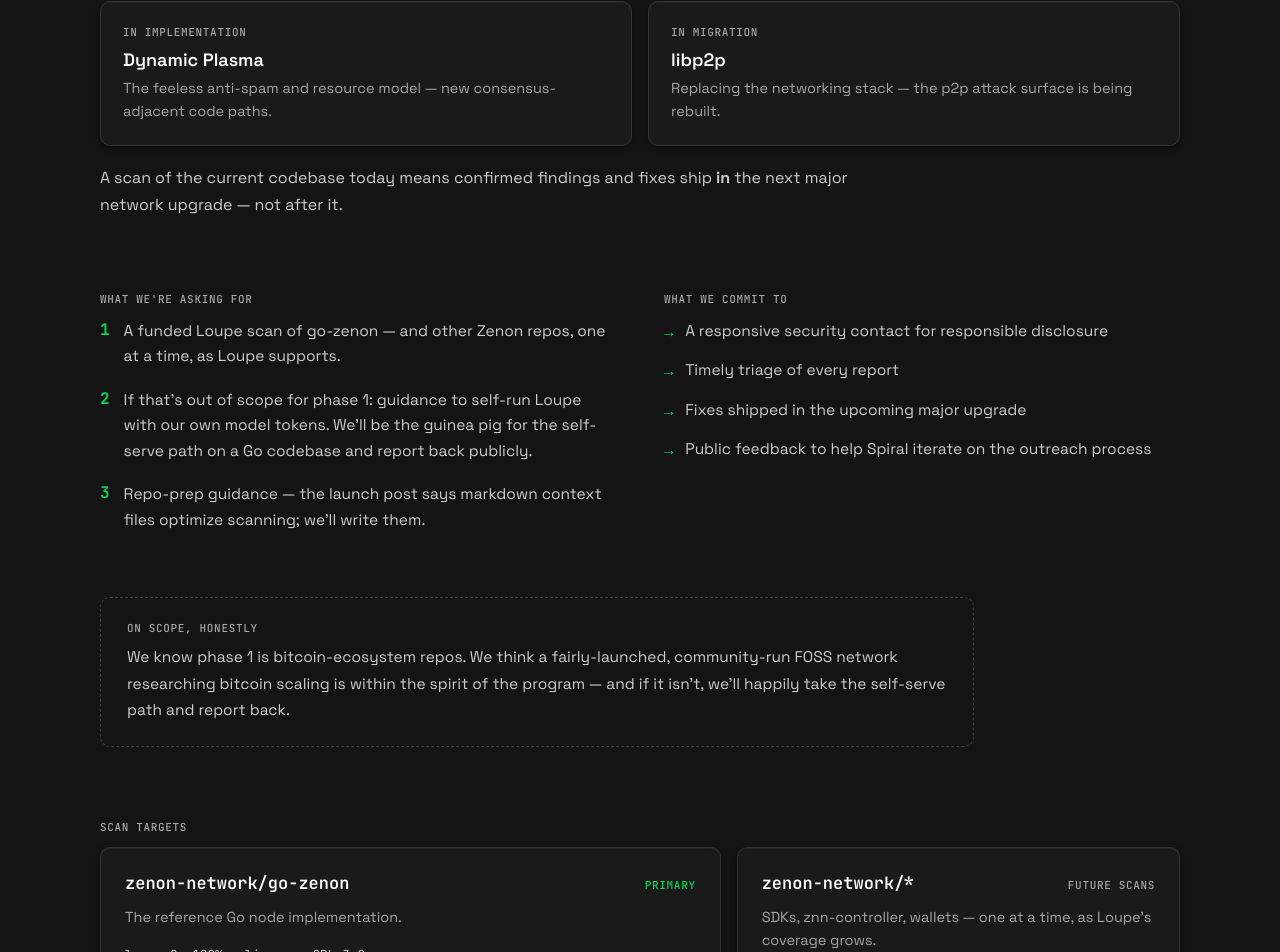
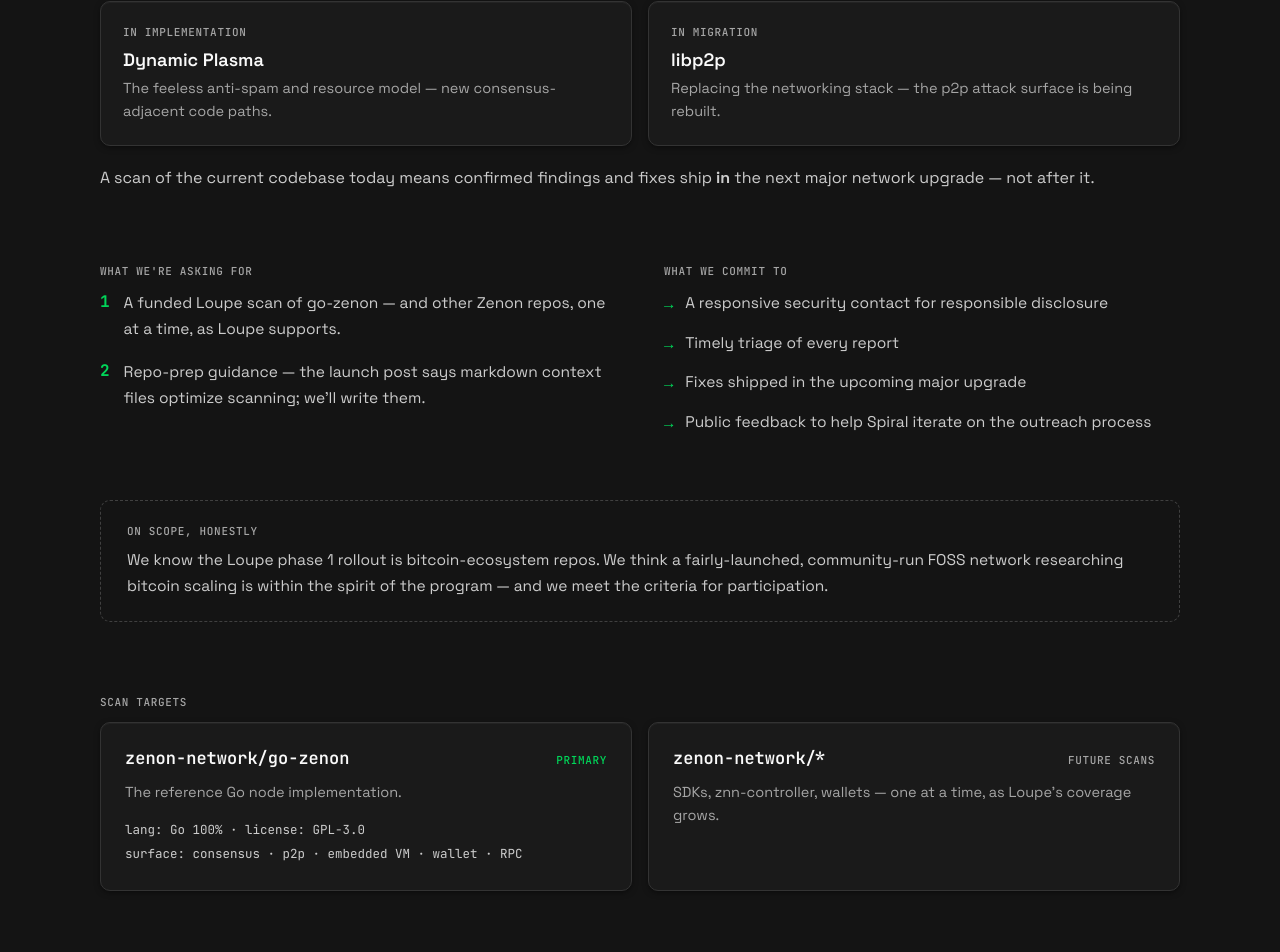
Before and after one commit to 0x3639/loupe, a Vue app: page / in a window 1280 px wide. Shown: the part 2236-3188 px from the top of the page. Built offline with nearby package versions, Linux system fonts and the light colour scheme; no server answers.

Commit message:
feat: layout and copy pass — full-width closing line and aside, drop self-serve ask, equal scan-target cards
Co-Authored-By: Claude Fable 5 <noreply@anthropic.com>

```diff
--- a/src/components/AskCommit.vue
+++ b/src/components/AskCommit.vue
@@ -1,7 +1,6 @@
 <script setup>
 const asks = [
   'A funded Loupe scan of go-zenon — and other Zenon repos, one at a time, as Loupe supports.',
-  "If that's out of scope for phase 1: guidance to self-run Loupe with our own model tokens. We'll be the guinea pig for the self-serve path on a Go codebase and report back publicly.",
   "Repo-prep guidance — the launch post says markdown context files optimize scanning; we'll write them.",
 ]
 const commits = [
--- a/src/components/ScanTargets.vue
+++ b/src/components/ScanTargets.vue
@@ -25,7 +25,7 @@
 
 <style scoped>
 .eyebrow { margin: 0 0 12px; }
-.grid { display: grid; grid-template-columns: 1.4fr 1fr; gap: 16px; }
+.grid { display: grid; grid-template-columns: repeat(2, 1fr); gap: 16px; }
 .target-card { padding: 24px; }
 .head-row { display: flex; align-items: baseline; justify-content: space-between; gap: 12px; margin-bottom: 12px; }
 .repo { font-family: var(--mono); font-size: 17px; font-weight: 600; color: var(--fg); }
--- a/src/components/ScopeAside.vue
+++ b/src/components/ScopeAside.vue
@@ -4,14 +4,14 @@
   <section class="aside-section">
     <div class="aside">
       <p class="ledger-label head">On scope, honestly</p>
-      <p class="body">We know phase 1 is bitcoin-ecosystem repos. We think a fairly-launched, community-run FOSS network researching bitcoin scaling is within the spirit of the program — and if it isn't, we'll happily take the self-serve path and report back.</p>
+      <p class="body">We know the Loupe phase 1 rollout is bitcoin-ecosystem repos. We think a fairly-launched, community-run FOSS network researching bitcoin scaling is within the spirit of the program — and we meet the criteria for participation.</p>
     </div>
   </section>
 </template>
 
 <style scoped>
 .aside-section { max-width: 1080px; margin: 0 auto; padding: 64px 32px 0; }
-.aside { border: 1px dashed hsl(0 0% 25%); border-radius: var(--radius-card); padding: 22px 26px; max-width: 820px; }
+.aside { border: 1px dashed hsl(0 0% 25%); border-radius: var(--radius-card); padding: 22px 26px; }
 .head { margin: 0 0 8px; }
 .body { font-size: 15.5px; line-height: 1.7; color: var(--body-text); margin: 0; }
 </style>
--- a/src/components/WhyNow.vue
+++ b/src/components/WhyNow.vue
@@ -27,6 +27,6 @@
 .head { margin-bottom: 8px; }
 .name { font-size: 18px; font-weight: 600; margin-bottom: 6px; }
 .body { font-size: 14.5px; line-height: 1.6; color: var(--muted); }
-.closing { font-size: 16px; line-height: 1.7; color: var(--body-text); margin: 0; max-width: 76ch; }
+.closing { font-size: 16px; line-height: 1.7; color: var(--body-text); margin: 0; }
 @media (max-width: 860px) { .grid { grid-template-columns: 1fr; } }
 </style>
```
Also changed, not shown: 2 other files (tests, documents, lock files or other folders).
